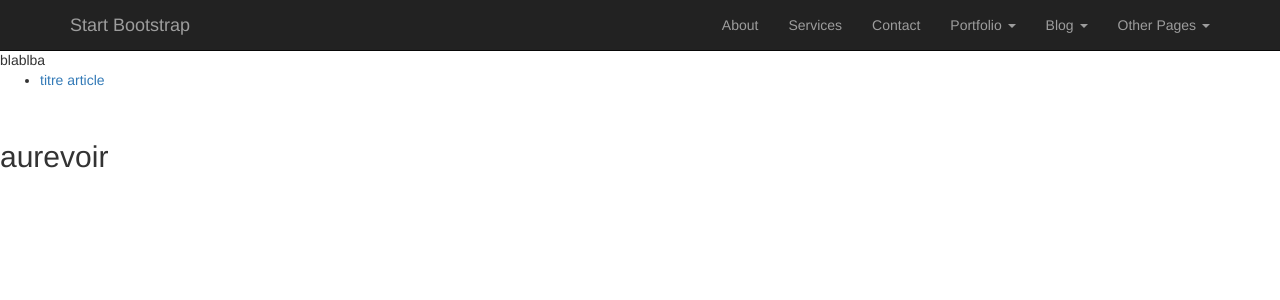
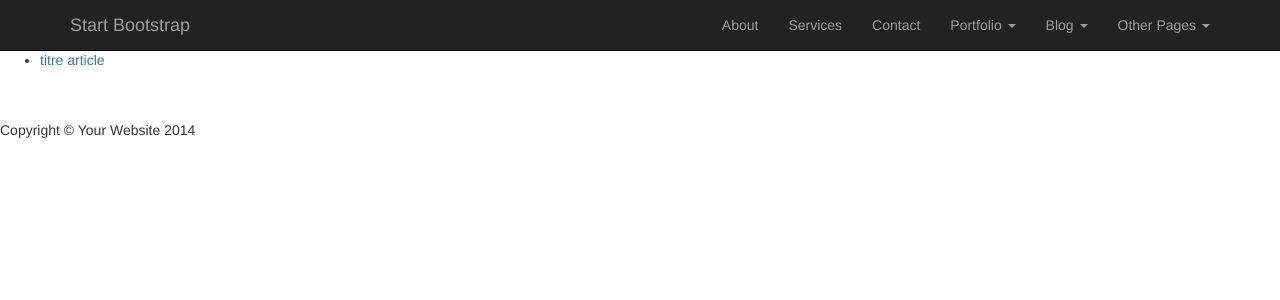
Before and after one commit to ricarman/ricarman.github.io, a Jekyll site: the page built from index.html, in a window 1280 px wide. Shown: the top 300 px of the page. Built offline with Jekyll 4.4.1, drawn with Linux system fonts in a browser that asks for light colours; nearby versions of some CDN libraries; library files that are not in the unit come from our copies.

Commit message:
second commit

```diff
--- a/_includes/footer.html
+++ b/_includes/footer.html
@@ -1,3 +1,23 @@
 <footer>
-<h2>{{ site.footer }}</h2>
-</footer>
+            <div class="row">
+                <div class="col-lg-12">
+                    <p>Copyright &copy; Your Website 2014</p>
+                </div>
+            </div>
+        </footer>
+
+    </div>
+    <!-- /.container -->
+
+    <!-- jQuery -->
+    <script src="js/jquery.js"></script>
+
+    <!-- Bootstrap Core JavaScript -->
+    <script src="js/bootstrap.min.js"></script>
+
+    <!-- Script to Activate the Carousel -->
+    <script>
+    $('.carousel').carousel({
+        interval: 5000 //changes the speed
+    })
+    </script>
--- a/index.html
+++ b/index.html
@@ -1,8 +1,6 @@
 ---
 layout: default
 ---
-
-{{ site.presentation }}
 <ul>
   {% for post in site.posts %}
     <li>
```
